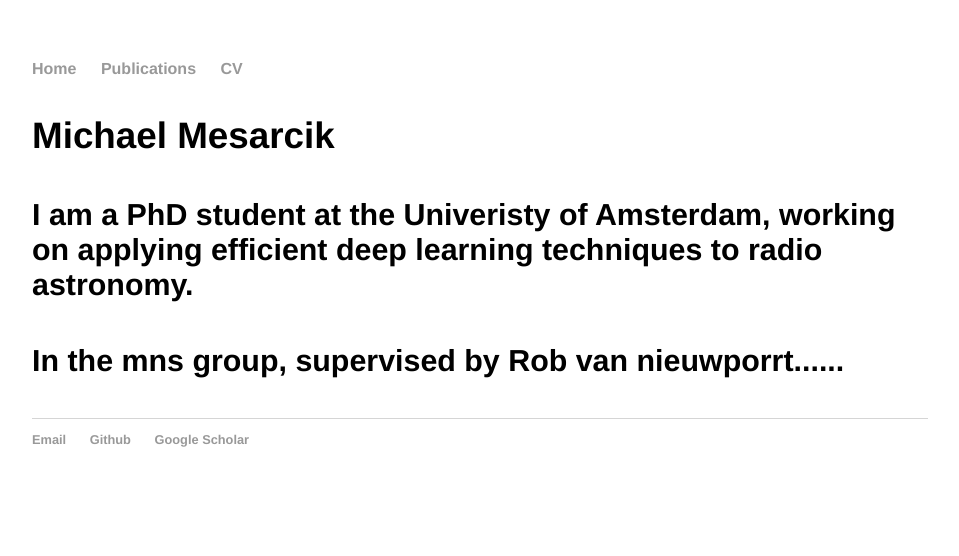
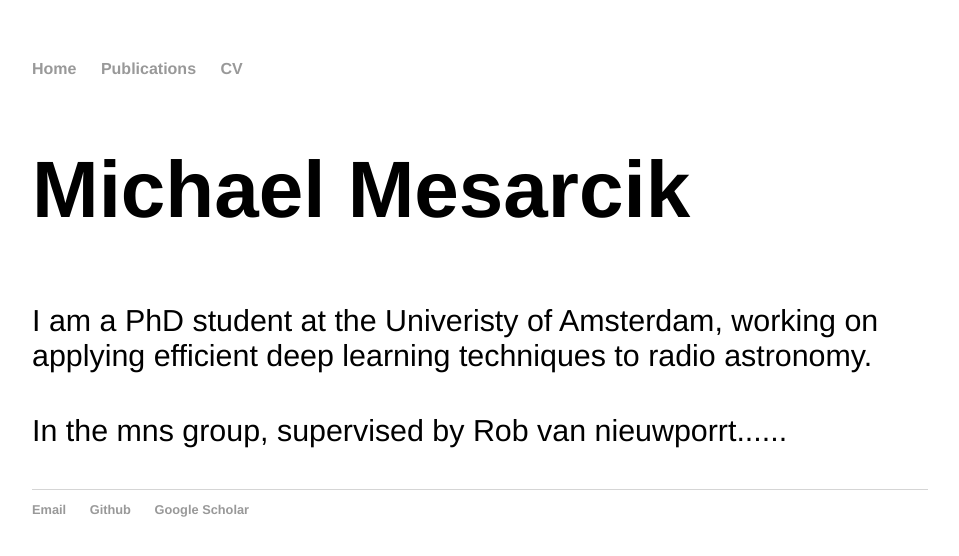
Before and after one commit to mesarcik/mesarcik.github.io, a Jekyll site: the page built from index.html, in a window 1280 px wide. Shown: the top 556 px of the page, without its empty margins (160-1119 px from the left). Built offline with Jekyll 4.4.1, drawn with Linux system fonts in a browser that asks for light colours.

Commit message:
./git_uploader.sh

```diff
--- a/css/main.css
+++ b/css/main.css
@@ -20,7 +20,7 @@ h1, h2, h3, h4 { font-family: 'Helvetica', 'Arial', 'Sans-Serif'; }
 h1 { font-size: 10em;  }
 h2 { font-size: 5em; }
 h3 { font-size: 2.3em; }
-h4 { font-size: 1.9em; }
+h4 { font-size: 1.9em; font-weight:normal}
 
 
 nav ul, footer ul { font-size: 1em; font-family: 'Helvetica', 'Arial', 'Sans-Serif'; padding: 0px; list-style: none; font-weight: bold; }
--- a/index.html
+++ b/index.html
@@ -4,7 +4,7 @@ title: Misha Mesarik's Personal Website
 ---
 
 		<div class="blurb">
-			<h3>Michael Mesarcik</h3>
+			<h2>Michael Mesarcik</h2>
 			 <h4>I am a PhD student at the Univeristy of Amsterdam, working on applying efficient deep learning techniques to radio astronomy.</h4>
 			 <h4>In the mns group, supervised by Rob van nieuwporrt......</h4>
 			<!-- <p> Computer and Electrical Engineer</p> -->
```
Also changed, not shown: 1 other file.
